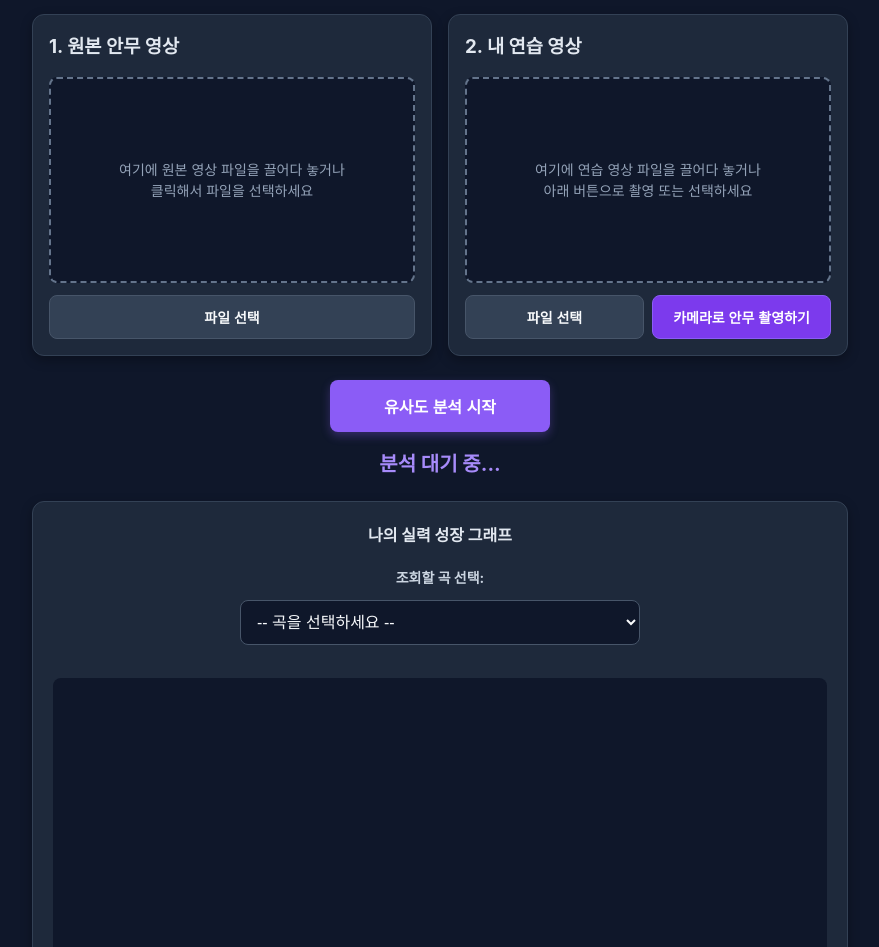
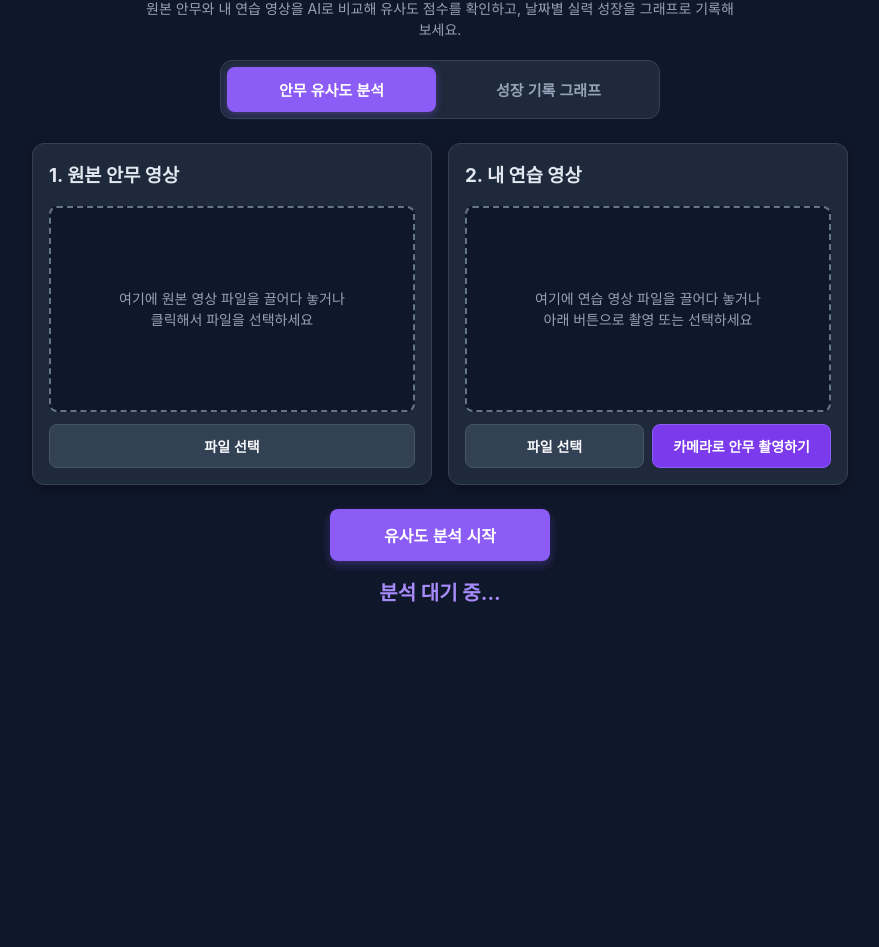
Before and after one commit to summroceean/dance-practice-app, a plain HTML site: page index.html in a window 1280 px wide. Shown: the part 73-1020 px from the top of the page, without its empty margins (200-1079 px from the left). After the commit the page ends 800 px from the top, so only its background shows below. Drawn offline with nearby package versions, Linux system fonts and the light colour scheme; no server answers.

Commit message:
Add files via upload

```diff
--- a/index.html
+++ b/index.html
@@ -4,7 +4,6 @@
     <meta charset="UTF-8">
     <meta name="viewport" content="width=device-width, initial-scale=1.0">
     <title>KPOP 안무 연습 앱</title>
-    <!-- CSS 파일 연결 -->
     <link rel="stylesheet" href="style.css">
 
     <!-- TensorFlow.js, MoveNet 및 Chart.js 라이브러리 -->
@@ -16,20 +15,29 @@
 </head>
 <body>
 
+    <header class="app-header">
         <h1>KPOP 안무 연습 앱</h1>
+        <p class="subtitle">원본 안무와 내 연습 영상을 AI로 비교해 유사도 점수를 확인하고, 날짜별 실력 성장을 그래프로 기록해 보세요.</p>
+    </header>
 
+    <!-- 상단 탭 메뉴 -->
+    <div class="tab-menu">
+        <button type="button" class="tab-btn active" data-target="tab-analyze">안무 유사도 분석</button>
+        <button type="button" class="tab-btn" data-target="tab-graph">성장 기록 그래프</button>
+    </div>
+
+    <!-- 탭 1: 안무 유사도 분석 화면 -->
+    <div id="tab-analyze" class="tab-content active">
         <div class="container">
             <!-- 1. 원본 안무 영상 -->
             <div class="box">
                 <h3>1. 원본 안무 영상</h3>
                 <input type="file" id="ref-video-file" accept="video/*" hidden>
 
-            <!-- 비어있는 드래그 앤 드롭 칸 -->
                 <div id="ref-drop-zone" class="drop-zone">
                     <div>여기에 원본 영상 파일을 끌어다 놓거나<br>클릭해서 파일을 선택하세요</div>
                 </div>
 
-            <!-- 파일 업로드 후 표시되는 비디오 -->
                 <video id="ref-video" controls muted playsinline></video>
 
                 <div class="action-row">
@@ -41,15 +49,12 @@
             <div class="box">
                 <h3>2. 내 연습 영상</h3>
                 <input type="file" id="user-video-file" accept="video/*" hidden>
-            <!-- 모바일 카메라 즉시 촬영용 입력 태그 -->
                 <input type="file" id="user-camera-file" accept="video/*" capture="user" hidden>
 
-            <!-- 비어있는 드래그 앤 드롭 칸 -->
                 <div id="user-drop-zone" class="drop-zone">
                     <div>여기에 연습 영상 파일을 끌어다 놓거나<br>아래 버튼으로 촬영 또는 선택하세요</div>
                 </div>
 
-            <!-- 파일 업로드 후 표시되는 비디오 -->
                 <video id="user-video" controls muted playsinline></video>
 
                 <div class="action-row">
@@ -78,8 +83,10 @@
             <button id="save-btn" class="main-btn">구글 시트에 저장하기</button>
             <div id="save-status"></div>
         </div>
+    </div>
 
-    <!-- 날짜별 점수 변화 그래프 패널 -->
+    <!-- 탭 2: 성장 기록 그래프 화면 -->
+    <div id="tab-graph" class="tab-content">
         <div class="panel">
             <h4>나의 실력 성장 그래프</h4>
             <div class="graph-control">
@@ -90,8 +97,8 @@
             </div>
             <canvas id="scoreChart"></canvas>
         </div>
+    </div>
 
-    <!-- JavaScript 파일 연결 -->
     <script src="script.js"></script>
 </body>
 </html>
--- a/script.js
+++ b/script.js
@@ -1,5 +1,27 @@
 // ⚠️ 여기에 본인의 Google Apps Script 웹 앱 배포 URL을 넣어주세요!
 const APPS_SCRIPT_URL = "https://script.google.com/macros/s/AKfycbwWRReORXZ1s9jVw8PMS7ZpkLuwcNKSSb4-fjZaK4R5HqJ4gbgSeuc7fY9nEJJLA387/exec";
+
+// 탭 전환 로직
+const tabBtns = document.querySelectorAll('.tab-btn');
+const tabContents = document.querySelectorAll('.tab-content');
+
+tabBtns.forEach(btn => {
+    btn.addEventListener('click', () => {
+        // 모든 탭 버튼과 콘텐츠 비활성화
+        tabBtns.forEach(b => b.classList.remove('active'));
+        tabContents.forEach(c => c.classList.remove('active'));
+
+        // 클릭한 탭 활성화
+        btn.classList.add('active');
+        const targetId = btn.getAttribute('data-target');
+        document.getElementById(targetId).classList.add('active');
+
+        // 그래프 탭으로 이동 시 최신 기록 자동 갱신
+        if (targetId === 'tab-graph') {
+            fetchRecordsAndSetupDropdown();
+        }
+    });
+});
 
 const refVideoFile = document.getElementById('ref-video-file');
 const userVideoFile = document.getElementById('user-video-file');
@@ -201,7 +223,7 @@ saveBtn.addEventListener('click', async () => {
             body: JSON.stringify({ groupName: groupName, score: currentScore })
         });
 
-        saveStatus.innerText = `'${groupName}' (${currentScore}점) 저장 완료!`;
+        saveStatus.innerText = `'${groupName}' (${currentScore}점) 저장 완료! 상단 '성장 기록 그래프' 탭에서 확인하세요.`;
         setTimeout(fetchRecordsAndSetupDropdown, 1500);
     } catch (error) {
         console.error("저장 오류:", error);
@@ -220,6 +242,7 @@ async function fetchRecordsAndSetupDropdown() {
         allRecords = await response.json();
 
         const groups = [...new Set(allRecords.map(r => r.groupName))];
+        const previousSelection = groupSelect.value;
 
         groupSelect.innerHTML = '<option value="">-- 곡을 선택하세요 --</option>';
         existingGroupSelect.innerHTML = '<option value="">-- 새 곡(그룹) 직접 입력 --</option>';
@@ -235,14 +258,19 @@ async function fetchRecordsAndSetupDropdown() {
             opt2.textContent = g;
             existingGroupSelect.appendChild(opt2);
         });
+
+        // 이전에 보고 있던 곡이 있으면 유지하고 그래프 갱신
+        if (previousSelection && groups.includes(previousSelection)) {
+            groupSelect.value = previousSelection;
+            renderChart(previousSelection);
+        }
     } catch (error) {
         console.error("기록 불러오기 실패:", error);
     }
 }
 
-// 4. 꺾은선 그래프(Chart.js) 업데이트
-groupSelect.addEventListener('change', (e) => {
-    const selectedGroup = e.target.value;
+// 4. 꺾은선 그래프(Chart.js) 그리기 함수
+function renderChart(selectedGroup) {
     const filtered = allRecords.filter(r => r.groupName === selectedGroup);
 
     const labels = filtered.map(r => r.date);
@@ -286,6 +314,10 @@ groupSelect.addEventListener('change', (e) => {
             }
         }
     });
+}
+
+groupSelect.addEventListener('change', (e) => {
+    renderChart(e.target.value);
 });
 
 fetchRecordsAndSetupDropdown();
--- a/style.css
+++ b/style.css
@@ -10,12 +10,71 @@ body {
     color: #f8fafc;
 }
 
+/* 헤더 및 앱 설명 */
+.app-header {
+    text-align: center;
+    max-width: 600px;
+    margin: 12px auto 20px;
+}
+
 h1 {
-    text-align: center;
     font-size: 24px;
-    margin: 12px 0 24px;
+    margin: 0 0 8px;
     color: #c4b5fd;
     font-weight: 700;
+}
+
+.subtitle {
+    margin: 0;
+    font-size: 14px;
+    color: #94a3b8;
+    line-height: 1.5;
+    word-break: keep-all;
+}
+
+/* 탭 메뉴 버튼 스타일 */
+.tab-menu {
+    display: flex;
+    justify-content: center;
+    gap: 8px;
+    max-width: 440px;
+    margin: 0 auto 24px;
+    background-color: #1e293b;
+    padding: 6px;
+    border-radius: 12px;
+    border: 1px solid #334155;
+}
+
+.tab-btn {
+    flex: 1;
+    background: transparent;
+    color: #94a3b8;
+    border: none;
+    padding: 12px 16px;
+    font-size: 15px;
+    font-weight: bold;
+    border-radius: 8px;
+    cursor: pointer;
+    transition: all 0.2s ease;
+}
+
+.tab-btn:hover {
+    color: #f8fafc;
+}
+
+.tab-btn.active {
+    background-color: #8b5cf6;
+    color: #ffffff;
+    box-shadow: 0 2px 8px rgba(139, 92, 246, 0.35);
+}
+
+/* 탭 콘텐츠 전환 제어 */
+.tab-content {
+    display: none;
+}
+
+.tab-content.active {
+    display: block;
 }
 
 h3, h4 {
@@ -41,7 +100,7 @@ h3, h4 {
     max-width: 400px;
 }
 
-/* 영상 업로드 전 비어있는 드래그 앤 드롭 영역 */
+/* 영상 업로드 전 빈 드롭존 */
 .drop-zone {
     width: 100%;
     aspect-ratio: 16 / 9;
@@ -69,7 +128,7 @@ h3, h4 {
     color: #c4b5fd;
 }
 
-/* 파일 선택 후 나타나는 비디오 플레이어 */
+/* 비디오 플레이어 */
 video {
     display: none;
     width: 100%;
@@ -106,7 +165,6 @@ video {
     background-color: #475569;
 }
 
-/* 모바일 카메라 즉시 촬영 버튼 */
 .camera-btn {
     background-color: #7c3aed;
     border-color: #8b5cf6;
@@ -127,7 +185,7 @@ video {
     border: 1px solid #334155;
     width: 100%;
     max-width: 816px;
-    margin: 20px auto;
+    margin: 10px auto 20px;
     padding: 20px;
     border-radius: 12px;
     box-shadow: 0 4px 12px rgba(0, 0, 0, 0.3);
@@ -231,7 +289,7 @@ video {
 canvas {
     width: 100% !important;
     height: auto !important;
-    max-height: 300px;
+    max-height: 320px;
     margin-top: 15px;
     background-color: #0f172a;
     padding: 10px;
```
Lines whose indentation alone changed are shown as unchanged.
